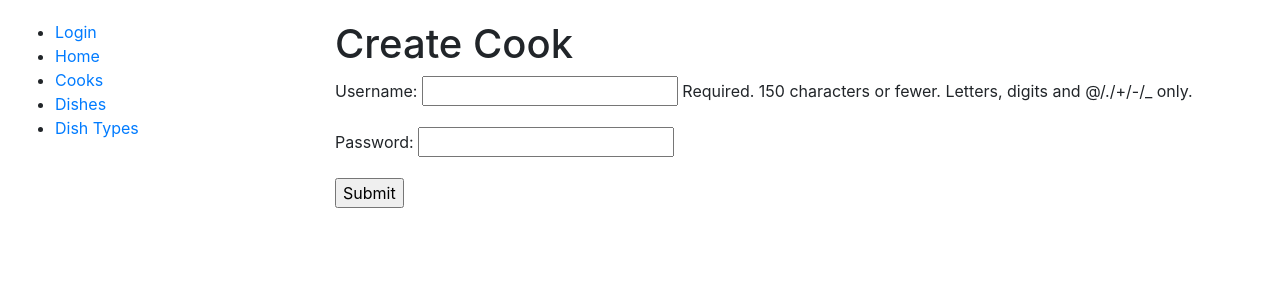
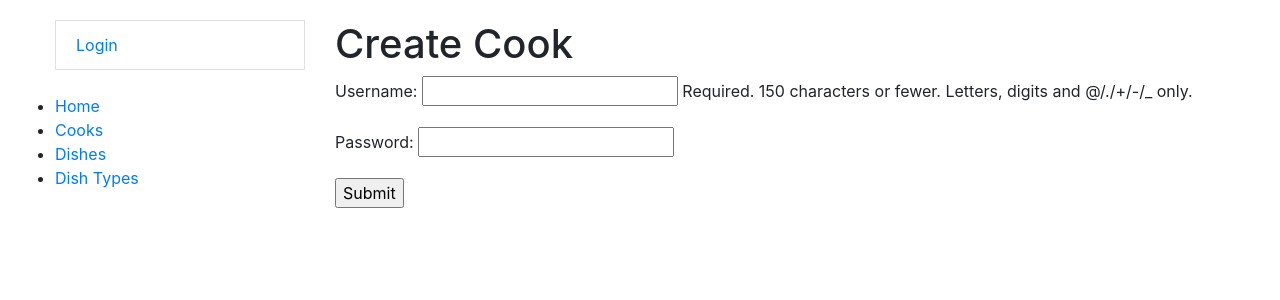
Before and after one commit to Anatolii-Poznyak/this_is_kitchen, a Django app: page /cooks/create/ in a window 1280 px wide. Shown: the top 300 px of the page. Run offline with Django 4.2, Linux system fonts and the light colour scheme.

Commit message:
Improve sidebar view

```diff
--- a/kitchen/views.py
+++ b/kitchen/views.py
@@ -58,7 +58,7 @@ class DishTypeDeleteView(LoginRequiredMixin, generic.DeleteView):
 class DishListView(LoginRequiredMixin, generic.ListView):
     model = Dish
     paginate_by = 5
-    queryset = DishType.objects.all().select_related("dish_type")
+    queryset = Dish.objects.all().select_related("dish_type")
 
 
 class DishDetailView(LoginRequiredMixin, generic.DetailView):
--- a/templates/includes/sidebar.html
+++ b/templates/includes/sidebar.html
@@ -1,11 +1,14 @@
 <ul class="sidebar-nav">
   {% if user.is_authenticated %}
-    <li>User: {{ user.username }}</li>
-    <li><a href="{% url 'logout' %}">Logout</a></li>
+    <li class="list-group-item">User: <a href="{{ user.get_absolute_url }}">{{ user.get_username }}</a></li>
+    <li class="list-group-item"><a href="{% url 'logout'%}?next={{request.path}}">Logout</a></li>
   {% else %}
-    <li><a href="{% url 'login' %}">Login</a></li>
 
+    <li class="list-group-item"><a href="{% url 'login'%}?next={{request.path}}">Login</a></li>
   {% endif %}
+
+  <br>
+
   <li><a href="{% url 'kitchen:index' %}">Home</a></li>
   <li><a href="{% url 'kitchen:cook-list' %}">Cooks</a></li>
   <li><a href="{% url 'kitchen:dish-list' %}">Dishes</a></li>
--- a/this_is_kitchen/settings.py
+++ b/this_is_kitchen/settings.py
@@ -135,6 +135,10 @@ STATIC_URL = "static/"
 STATICFILES_DIRS = [
     BASE_DIR / "static",
 ]
+
+STATIC_ROOT = BASE_DIR / "staticfiles"
+
+
 # Default primary key field type
 # https://docs.djangoproject.com/en/4.1/ref/settings/#default-auto-field
 
```
